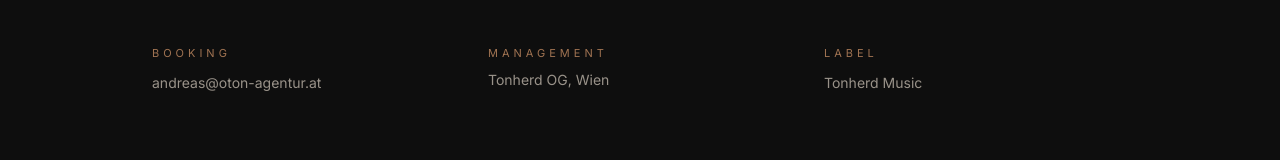
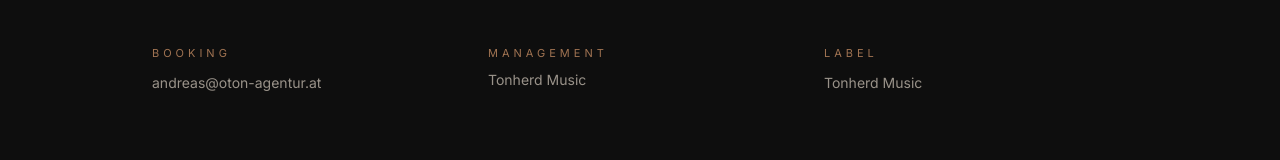
Before and after one commit to constantin224/now-website, a Next.js app: page /de/press in a window 1280 px wide. Shown: the part 914-1074 px from the top of the page. Built offline with nearby package versions, Linux system fonts and the light colour scheme; no server answers.

Commit message:
fix: Management auf Tonherd Music geändert
Co-Authored-By: Claude Opus 4.6 (1M context) <noreply@anthropic.com>

```diff
--- a/app/[locale]/press/page.tsx
+++ b/app/[locale]/press/page.tsx
@@ -102,7 +102,7 @@ export default async function PressPage({
           <p className="text-terracotta uppercase tracking-[4px] text-[11px] mb-2">
             {t.press.management}
           </p>
-          <p className="text-sand/70 text-sm">Tonherd OG, Wien</p>
+          <p className="text-sand/70 text-sm">Tonherd Music</p>
         </div>
         <div>
           <p className="text-terracotta uppercase tracking-[4px] text-[11px] mb-2">
```
